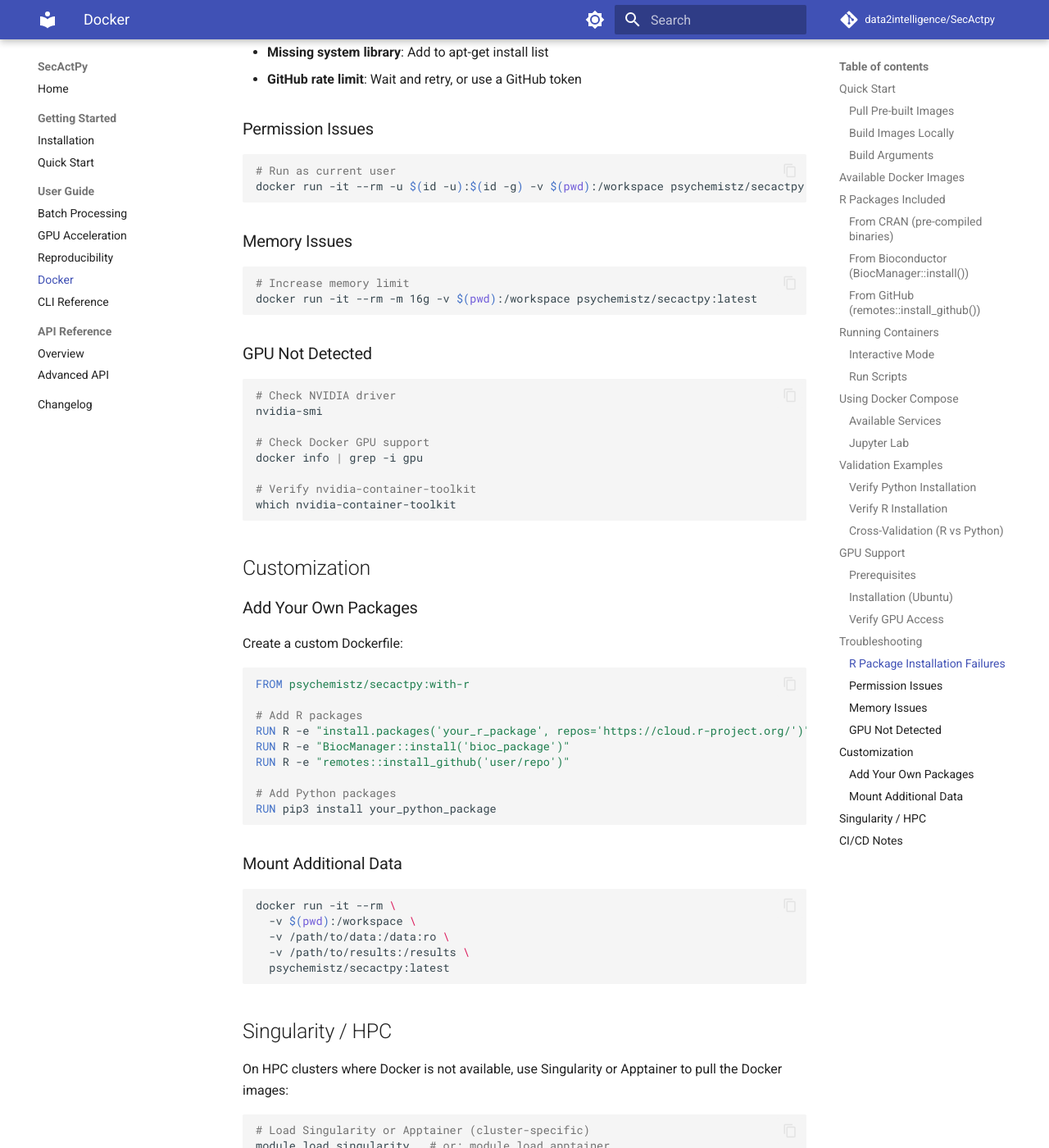
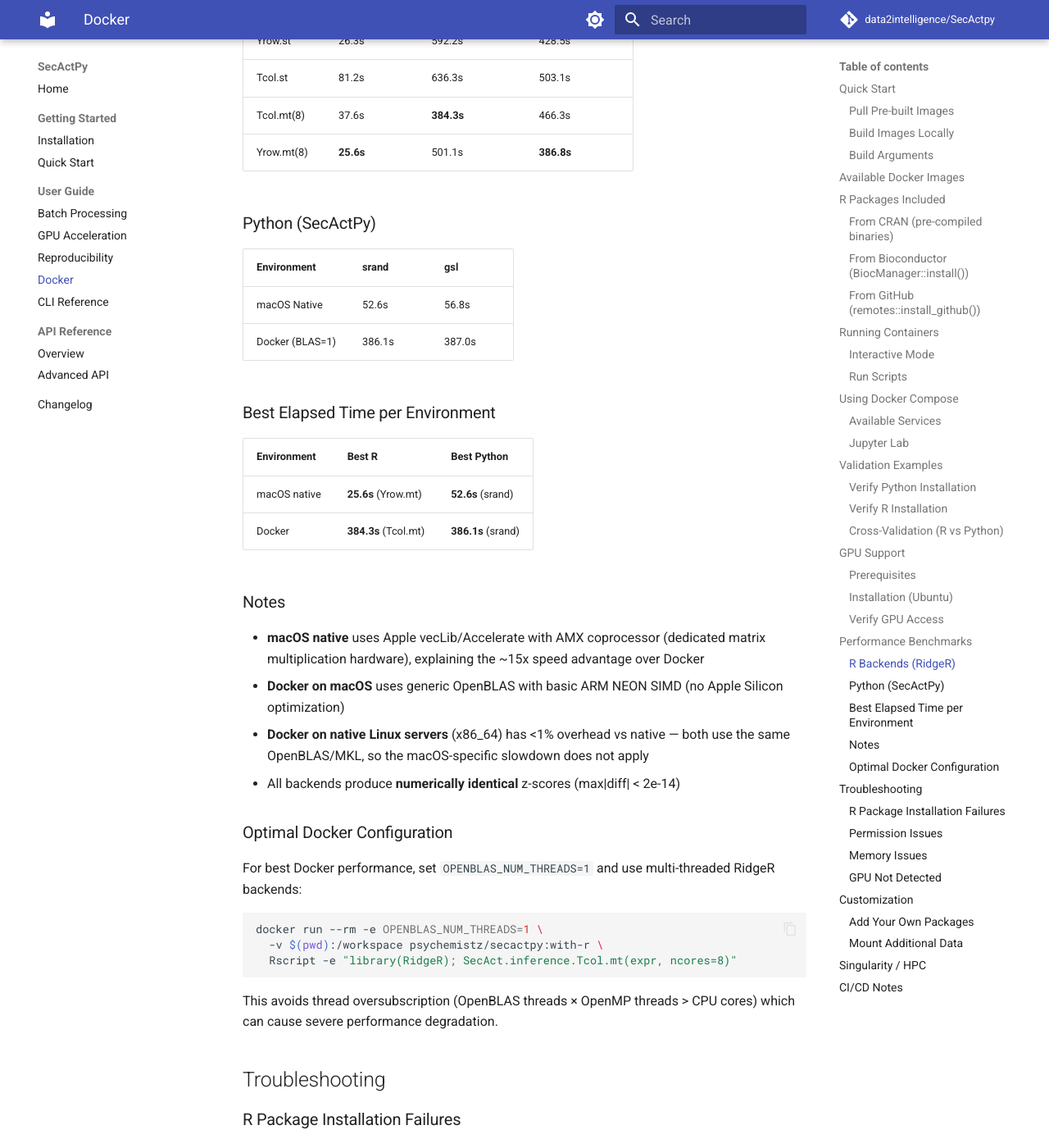
Before and after one commit to data2intelligence/SecActpy, an MkDocs documentation site: the page built from docs/docker.md, in a window 1280 px wide and 1400 px high, scrolled down 6446 px. Shown: the whole window at 82% size. Built offline with MkDocs 1.6.1 and Material for MkDocs 9.7.7, drawn with Linux system fonts in a browser that asks for light colours; comment, search, counter and statistics services are not loaded; some of the changed text lies outside the part shown.

Commit message:
Add benchmark section to docs/docker.md

````diff
--- a/docs/docker.md
+++ b/docs/docker.md
@@ -268,6 +268,53 @@ print(f'GPU array: {x}')
 "
 ```
 
+## Performance Benchmarks
+
+Performance comparison using Ly86 dataset (16,325 genes × 100 samples, 1,000 permutations).
+
+### R Backends (RidgeR)
+
+| Backend | macOS Native | Docker (BLAS=1) | Docker (BLAS=8) |
+|---------|-------------|-----------------|-----------------|
+| gsl.old | 31.2s | 592.5s | 417.8s |
+| Yrow.st | 26.3s | 592.2s | 428.5s |
+| Tcol.st | 81.2s | 636.3s | 503.1s |
+| Tcol.mt(8) | 37.6s | **384.3s** | 466.3s |
+| Yrow.mt(8) | **25.6s** | 501.1s | **386.8s** |
+
+### Python (SecActPy)
+
+| Environment | srand | gsl |
+|-------------|-------|-----|
+| macOS Native | 52.6s | 56.8s |
+| Docker (BLAS=1) | 386.1s | 387.0s |
+
+### Best Elapsed Time per Environment
+
+| Environment | Best R | Best Python |
+|-------------|--------|-------------|
+| macOS native | **25.6s** (Yrow.mt) | **52.6s** (srand) |
+| Docker | **384.3s** (Tcol.mt) | **386.1s** (srand) |
+
+### Notes
+
+- **macOS native** uses Apple vecLib/Accelerate with AMX coprocessor (dedicated matrix multiplication hardware), explaining the ~15x speed advantage over Docker
+- **Docker on macOS** uses generic OpenBLAS with basic ARM NEON SIMD (no Apple Silicon optimization)
+- **Docker on native Linux servers** (x86_64) has <1% overhead vs native — both use the same OpenBLAS/MKL, so the macOS-specific slowdown does not apply
+- All backends produce **numerically identical** z-scores (max|diff| < 2e-14)
+
+### Optimal Docker Configuration
+
+For best Docker performance, set `OPENBLAS_NUM_THREADS=1` and use multi-threaded RidgeR backends:
+
+```bash
+docker run --rm -e OPENBLAS_NUM_THREADS=1 \
+  -v $(pwd):/workspace psychemistz/secactpy:with-r \
+  Rscript -e "library(RidgeR); SecAct.inference.Tcol.mt(expr, ncores=8)"
+```
+
+This avoids thread oversubscription (OpenBLAS threads × OpenMP threads > CPU cores) which can cause severe performance degradation.
+
 ## Troubleshooting
 
 ### R Package Installation Failures
````
